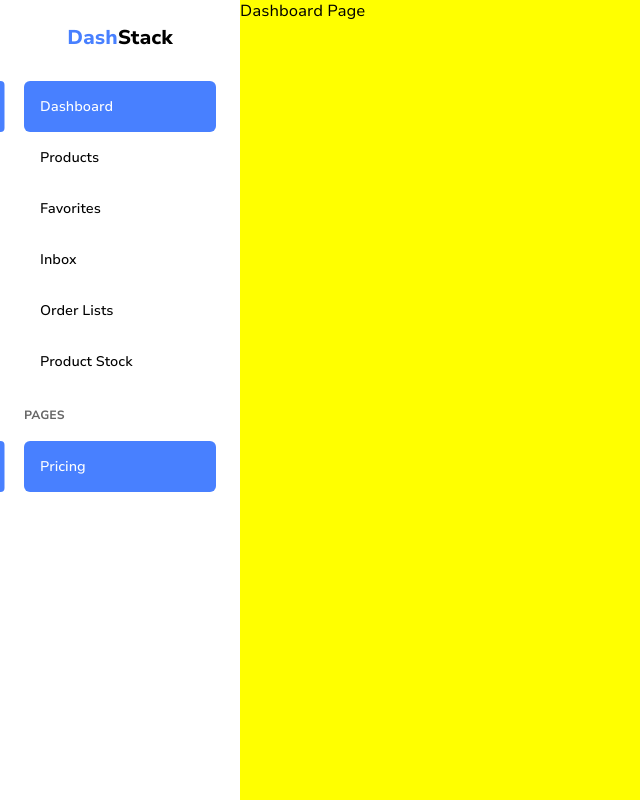
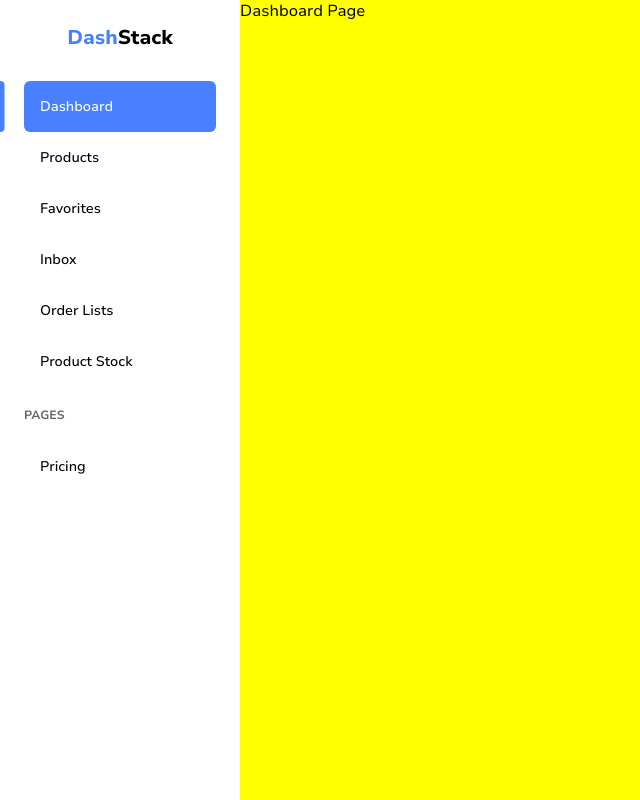
Before and after one commit to AliBayatMokhtari/dash-stack, a React (Create React App) app: page /#/dashboard in a window 1280 px wide. Shown: the whole page, without its empty margins (0-640 px from the left). Built offline with nearby package versions, Linux system fonts and the light colour scheme.

Commit message:
feat: create section item component

```diff
--- a/src/components/side-bar/index.js
+++ b/src/components/side-bar/index.js
@@ -1,7 +1,6 @@
 import useStyles from "./side-bar.styles";
 import paths from "../../router/paths";
-import clsx from "clsx";
-import { Link } from "react-router-dom";
+import SectionItem from "./section-item";
 
 const SideBar = () => {
   const cls = useStyles();
@@ -44,14 +43,8 @@ const SideBar = () => {
               </div>
             )}
             <div>
-              {items.map(({ path, title }, index) => (
-                <Link key={path} to={path} className={cls.link}>
-                  <div className={cls.itemContainer}>
-                    <div className={clsx(cls.item, index === 0 && cls.active)}>
-                      {title}
-                    </div>
-                  </div>
-                </Link>
+              {items.map(({ path, title }) => (
+                <SectionItem key={path} path={path} title={title} />
               ))}
             </div>
           </div>
--- /dev/null
+++ b/src/components/side-bar/section-item/index.js
@@ -0,0 +1,20 @@
+import clsx from "clsx";
+import useStyles from "./section-item.styles";
+import { Link, matchPath, useLocation } from "react-router-dom";
+
+const SectionItem = ({ path, title }) => {
+  const cls = useStyles();
+  const { pathname } = useLocation();
+
+  const isActive = matchPath(path, pathname);
+
+  return (
+    <Link to={path} className={cls.link}>
+      <div className={cls.itemContainer}>
+        <div className={clsx(cls.item, isActive && cls.active)}>{title}</div>
+      </div>
+    </Link>
+  );
+};
+
+export default SectionItem;
--- /dev/null
+++ b/src/components/side-bar/section-item/section-item.styles.js
@@ -0,0 +1,37 @@
+import { createUseStyles } from "react-jss";
+
+const useStyles = createUseStyles((theme) => ({
+  link: {
+    textDecoration: "none",
+    color: "inherit",
+  },
+  itemContainer: {
+    paddingInline: "1.5rem",
+    position: "relative",
+    cursor: "pointer",
+  },
+  item: {
+    fontWeight: 500,
+    fontSize: "0.875rem",
+    padding: "1rem",
+    borderRadius: "0.375rem",
+    overflow: "hidden",
+  },
+  active: {
+    backgroundColor: theme.colorPalette.primary,
+    color: theme.colorPalette.white,
+    "&:before": {
+      content: '""',
+      position: "absolute",
+      backgroundColor: theme.colorPalette.primary,
+      top: 0,
+      left: 0,
+      width: 9,
+      height: "100%",
+      borderRadius: 4,
+      transform: "translateX(-50%)",
+    },
+  },
+}));
+
+export default useStyles;
--- a/src/components/side-bar/side-bar.styles.js
+++ b/src/components/side-bar/side-bar.styles.js
@@ -28,37 +28,6 @@ const useStyles = createUseStyles((theme) => ({
     opacity: 0.6,
     fontWeight: "bold",
   },
-  link: {
-    textDecoration: "none",
-    color: "inherit",
-  },
-  itemContainer: {
-    paddingInline: "1.5rem",
-    position: "relative",
-    cursor: "pointer",
-  },
-  item: {
-    fontWeight: 500,
-    fontSize: "0.875rem",
-    padding: "1rem",
-    borderRadius: "0.375rem",
-    overflow: "hidden",
-  },
-  active: {
-    backgroundColor: theme.colorPalette.primary,
-    color: theme.colorPalette.white,
-    "&:before": {
-      content: '""',
-      position: "absolute",
-      backgroundColor: theme.colorPalette.primary,
-      top: 0,
-      left: 0,
-      width: 9,
-      height: "100%",
-      borderRadius: 4,
-      transform: "translateX(-50%)",
-    },
-  },
 }));
 
 export default useStyles;
```
